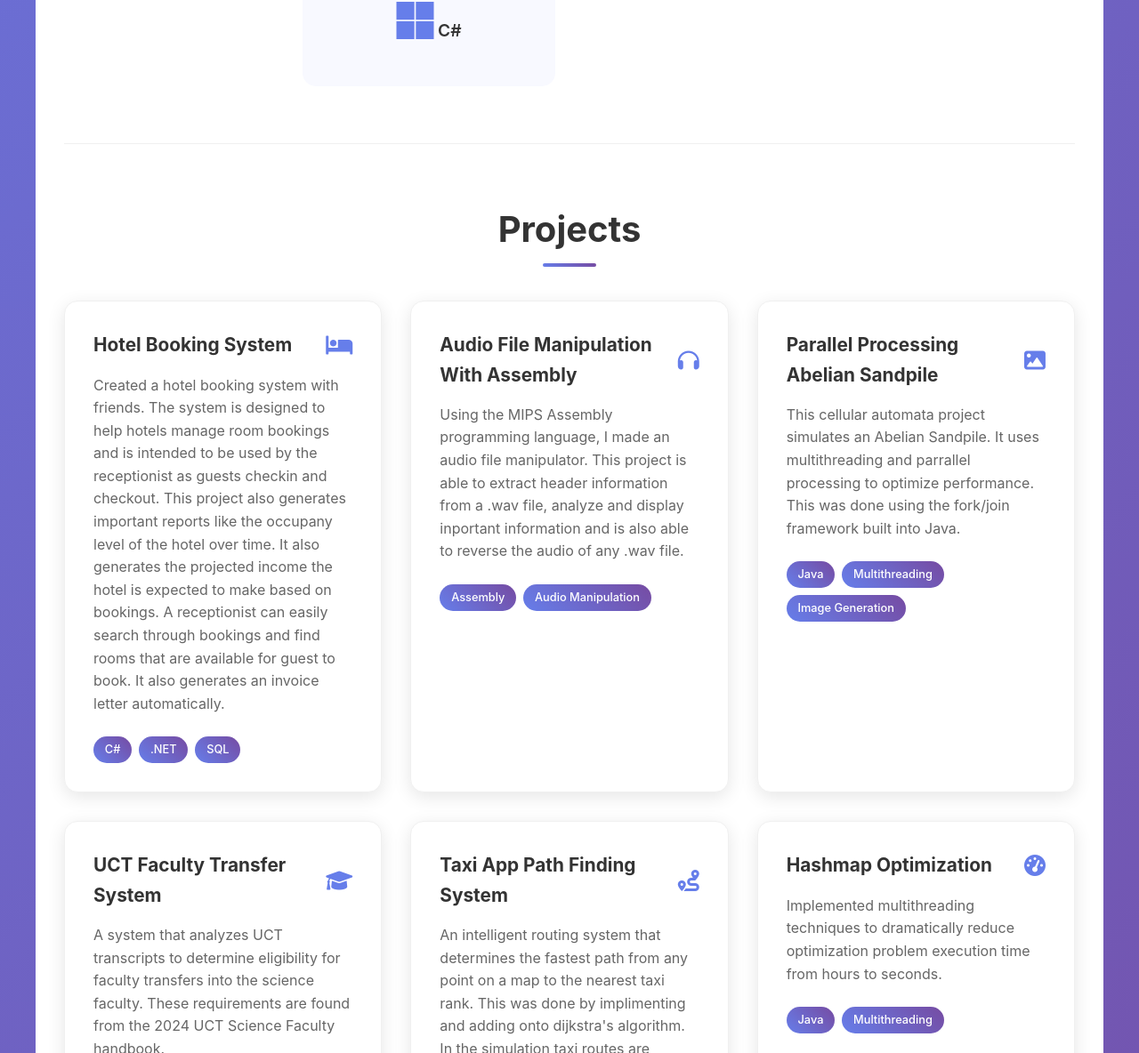
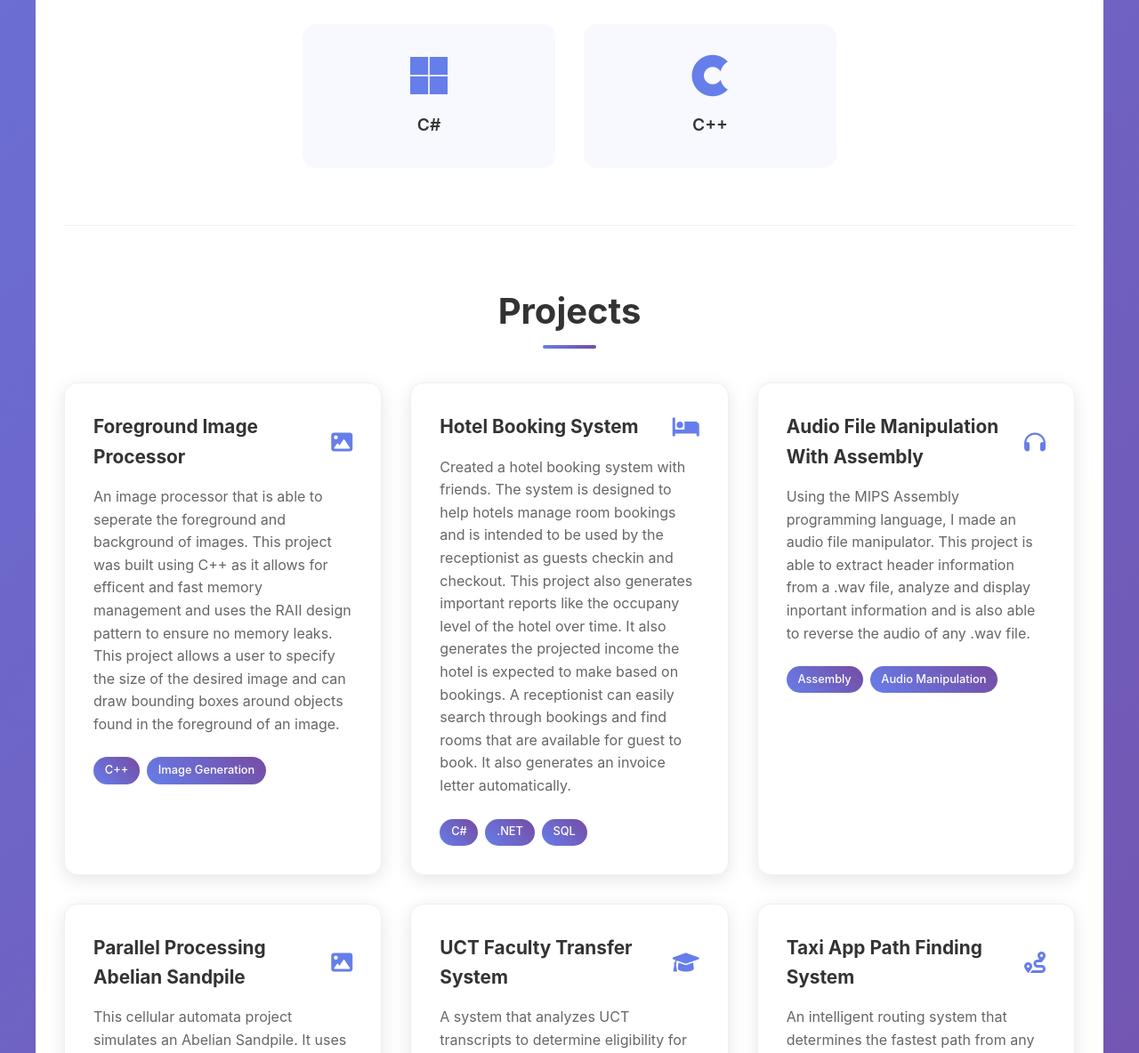
Before and after one commit to TKMaster27/TKMaster27.github.io, a plain HTML site: page index.html in a window 1280 px wide. Shown: the part 1718-2902 px from the top of the page at 89% size. Drawn offline with Linux system fonts and the light colour scheme.

Commit message:
added C++ Image Processor project

```diff
--- a/index.html
+++ b/index.html
@@ -65,12 +65,33 @@
                     <i class="fab fa-microsoft"></i>
                     <span>C#</span>
                 </div>
+                <div class="skill-item">
+                    <i class="fab fa-cuttlefish"></i>
+                <span>C++</span>
+                </div>
             </div>
         </section>
 
         <section id="projects" class="section">
             <h2 class="section-title">Projects</h2>
             <div class="projects-grid">
+                <div class="project-card">
+                    <div class="project-header">
+                        <h3>Foreground Image Processor</h3>
+                        <i class="fa-solid fa-image"></i>
+                    </div>
+                    <p>
+                        An image processor that is able to seperate the foreground and background of images.
+                        This project was built using C++ as it allows for efficent and fast memory management and
+                        uses the RAII design pattern to ensure no memory leaks. This project allows a user to specify the size
+                        of the desired image and can draw bounding boxes around objects found in the foreground of an image.
+                    </p>
+                    <div class="tech-tags">
+                        <span class="tech-tag">C++</span>
+                        <span class="tech-tag">Image Generation</span>
+                    </div>
+                </div>
+
                 <div class="project-card">
                     <div class="project-header">
                         <h3>Hotel Booking System</h3>
--- a/styles.css
+++ b/styles.css
@@ -199,6 +199,9 @@ body {
     text-align: center;
     transition: transform 0.3s ease, box-shadow 0.3s ease;
     border: 2px solid transparent;
+    display: flex;
+    flex-direction: column;
+    align-items: center;
 }
 
 .skill-item:hover {
```
